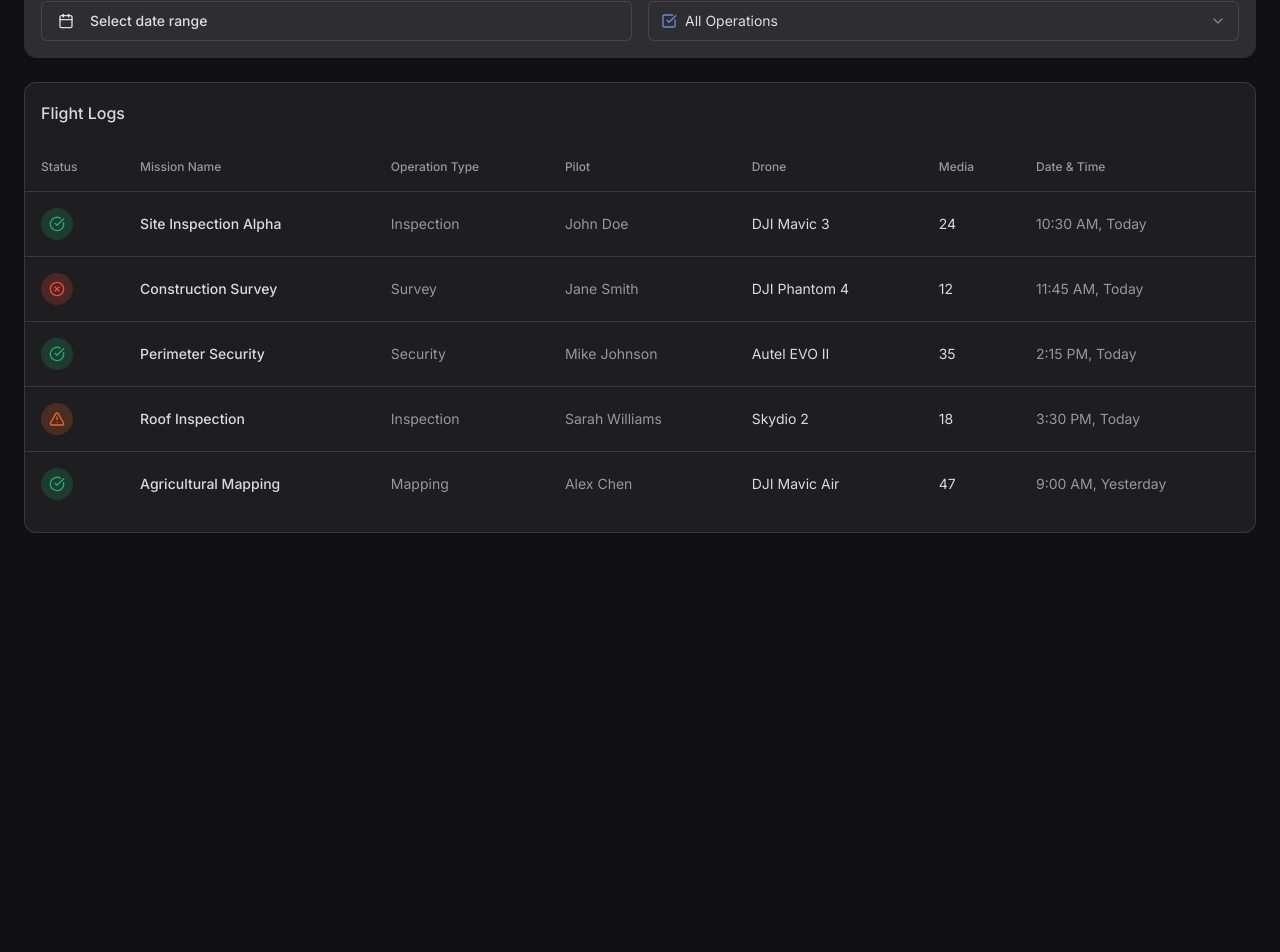
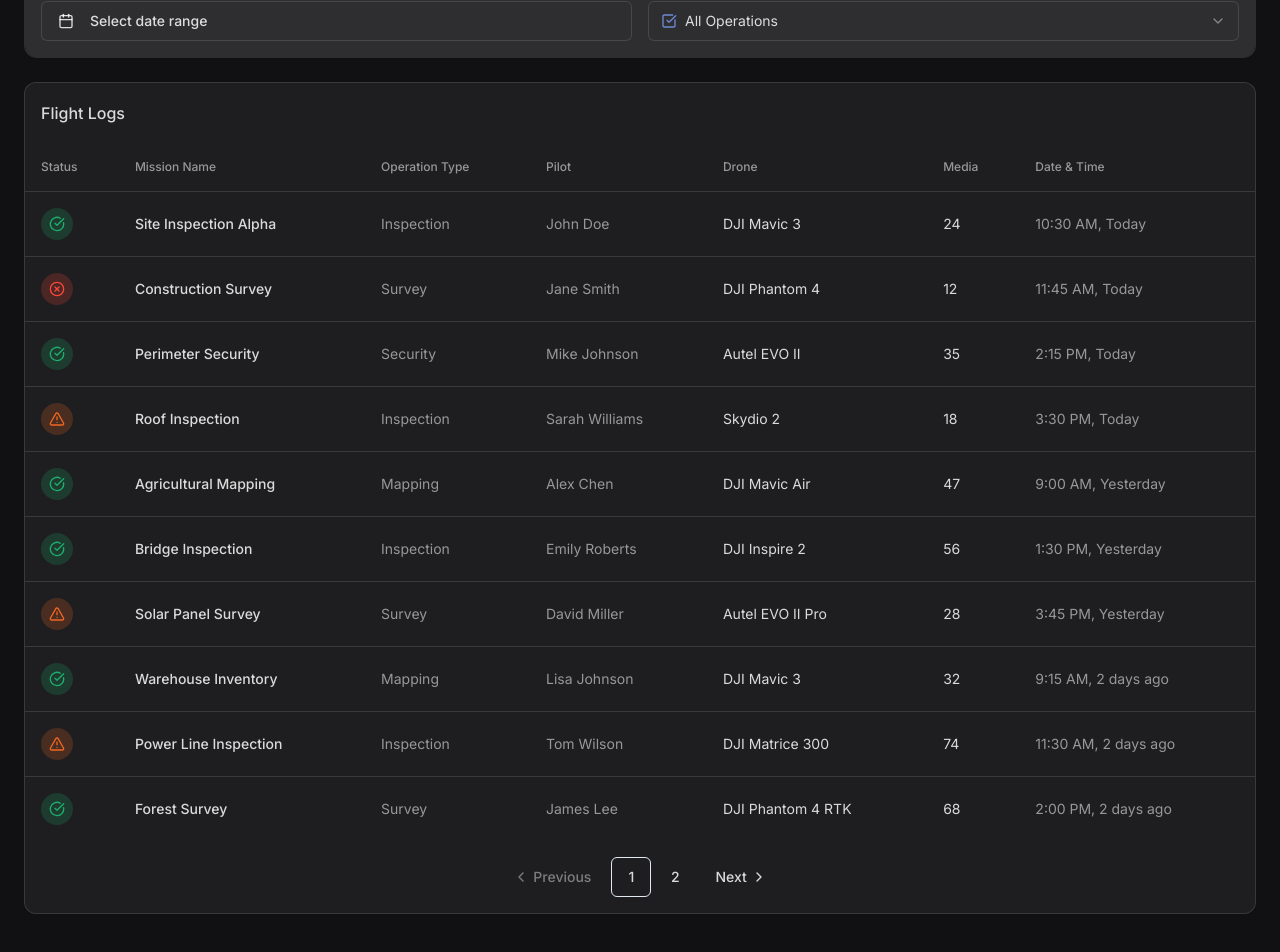
Before and after one commit to hrithikbokdeflytbase/flytdash-harmony, a React (Vite) app: page /all-logs in a window 1280 px wide. Shown: the part 325-1277 px from the top of the page. Before the commit the page ends 906 px from the top, so only its background shows below. Built offline with nearby package versions, Linux system fonts and the light colour scheme.

Commit message:
feat: Implement pagination for flight logs

```diff
--- a/src/components/dashboard/RecentFlightsTable.tsx
+++ b/src/components/dashboard/RecentFlightsTable.tsx
@@ -1,5 +1,4 @@
-
-import React from 'react';
+import React, { useState } from 'react';
 import { Loader, CheckCircle, AlertTriangle, XCircle } from 'lucide-react';
 import { useNavigate } from 'react-router-dom';
 import {
@@ -12,6 +11,14 @@ import {
 } from "@/components/ui/table";
 import { cn } from '@/lib/utils';
 import { Tooltip, TooltipContent, TooltipProvider, TooltipTrigger } from "@/components/ui/tooltip";
+import {
+  Pagination,
+  PaginationContent,
+  PaginationItem,
+  PaginationLink,
+  PaginationNext,
+  PaginationPrevious,
+} from "@/components/ui/pagination";
 
 interface RecentFlightsTableProps {
   isLoading?: boolean;
@@ -30,7 +37,7 @@ interface Flight {
   status: FlightStatus;
 }
 
-// Mock data for recent flights
+// Mock data for recent flights - let's expand to more than 10 for pagination testing
 const mockFlights: Flight[] = [
   {
     id: 'FLT-1234',
@@ -82,6 +89,86 @@ const mockFlights: Flight[] = [
     dateTime: '9:00 AM, Yesterday',
     status: 'completed',
   },
+  {
+    id: 'FLT-1239',
+    missionName: 'Bridge Inspection',
+    operationType: 'Inspection',
+    pilotName: 'Emily Roberts',
+    droneName: 'DJI Inspire 2',
+    mediaCount: 56,
+    dateTime: '1:30 PM, Yesterday',
+    status: 'completed',
+  },
+  {
+    id: 'FLT-1240',
+    missionName: 'Solar Panel Survey',
+    operationType: 'Survey',
+    pilotName: 'David Miller',
+    droneName: 'Autel EVO II Pro',
+    mediaCount: 28,
+    dateTime: '3:45 PM, Yesterday',
+    status: 'warning',
+  },
+  {
+    id: 'FLT-1241',
+    missionName: 'Warehouse Inventory',
+    operationType: 'Mapping',
+    pilotName: 'Lisa Johnson',
+    droneName: 'DJI Mavic 3',
+    mediaCount: 32,
+    dateTime: '9:15 AM, 2 days ago',
+    status: 'completed',
+  },
+  {
+    id: 'FLT-1242',
+    missionName: 'Power Line Inspection',
+    operationType: 'Inspection',
+    pilotName: 'Tom Wilson',
+    droneName: 'DJI Matrice 300',
+    mediaCount: 74,
+    dateTime: '11:30 AM, 2 days ago',
+    status: 'warning',
+  },
+  {
+    id: 'FLT-1243',
+    missionName: 'Forest Survey',
+    operationType: 'Survey',
+    pilotName: 'James Lee',
+    droneName: 'DJI Phantom 4 RTK',
+    mediaCount: 68,
+    dateTime: '2:00 PM, 2 days ago',
+    status: 'completed',
+  },
+  {
+    id: 'FLT-1244',
+    missionName: 'Construction Progress',
+    operationType: 'Documentation',
+    pilotName: 'Anna Davis',
+    droneName: 'DJI Mavic 3 Pro',
+    mediaCount: 41,
+    dateTime: '4:20 PM, 2 days ago',
+    status: 'completed',
+  },
+  {
+    id: 'FLT-1245',
+    missionName: 'Event Coverage',
+    operationType: 'Photography',
+    pilotName: 'Michael Torres',
+    droneName: 'DJI Air 2S',
+    mediaCount: 92,
+    dateTime: '10:15 AM, 3 days ago',
+    status: 'failed',
+  },
+  {
+    id: 'FLT-1246',
+    missionName: 'Real Estate Photography',
+    operationType: 'Photography',
+    pilotName: 'Sophia Kim',
+    droneName: 'DJI Mini 3 Pro',
+    mediaCount: 36,
+    dateTime: '1:45 PM, 3 days ago',
+    status: 'completed',
+  },
 ];
 
 const getStatusBadgeClass = (status: FlightStatus) => {
@@ -129,6 +216,8 @@ const getStatusIcon = (status: FlightStatus) => {
 
 const RecentFlightsTable: React.FC<RecentFlightsTableProps> = ({ isLoading = false }) => {
   const navigate = useNavigate();
+  const [currentPage, setCurrentPage] = useState(1);
+  const itemsPerPage = 10;
 
   const handleRowClick = (flightId: string) => {
     navigate(`/flight-details/${flightId}`);
@@ -142,7 +231,21 @@ const RecentFlightsTable: React.FC<RecentFlightsTableProps> = ({ isLoading = fal
     );
   }
 
+  // Calculate pagination values
+  const totalPages = Math.ceil(mockFlights.length / itemsPerPage);
+  const startIndex = (currentPage - 1) * itemsPerPage;
+  const endIndex = Math.min(startIndex + itemsPerPage, mockFlights.length);
+  const currentFlights = mockFlights.slice(startIndex, endIndex);
+
+  // Handle page change
+  const goToPage = (page: number) => {
+    if (page >= 1 && page <= totalPages) {
+      setCurrentPage(page);
+    }
+  };
+
   return (
+    <div className="space-y-4">
       <div className="overflow-x-auto -mx-400">
         <Table className="w-full border-collapse">
           <TableHeader>
@@ -157,7 +260,7 @@ const RecentFlightsTable: React.FC<RecentFlightsTableProps> = ({ isLoading = fal
             </TableRow>
           </TableHeader>
           <TableBody>
-          {mockFlights.map((flight) => (
+            {currentFlights.map((flight) => (
               <TableRow
                 key={flight.id}
                 className="hover:bg-surface-states-hover cursor-pointer border-b border-outline-primary last:border-0"
@@ -200,6 +303,39 @@ const RecentFlightsTable: React.FC<RecentFlightsTableProps> = ({ isLoading = fal
           </TableBody>
         </Table>
       </div>
+
+      {/* Pagination controls */}
+      {totalPages > 1 && (
+        <Pagination>
+          <PaginationContent>
+            <PaginationItem>
+              <PaginationPrevious
+                onClick={() => goToPage(currentPage - 1)}
+                className={currentPage === 1 ? "pointer-events-none opacity-50" : "cursor-pointer"}
+              />
+            </PaginationItem>
+
+            {Array.from({ length: totalPages }, (_, i) => i + 1).map((page) => (
+              <PaginationItem key={page}>
+                <PaginationLink
+                  onClick={() => goToPage(page)}
+                  isActive={currentPage === page}
+                >
+                  {page}
+                </PaginationLink>
+              </PaginationItem>
+            ))}
+
+            <PaginationItem>
+              <PaginationNext
+                onClick={() => goToPage(currentPage + 1)}
+                className={currentPage === totalPages ? "pointer-events-none opacity-50" : "cursor-pointer"}
+              />
+            </PaginationItem>
+          </PaginationContent>
+        </Pagination>
+      )}
+    </div>
   );
 };
 
```
Lines whose indentation alone changed are shown as unchanged.
